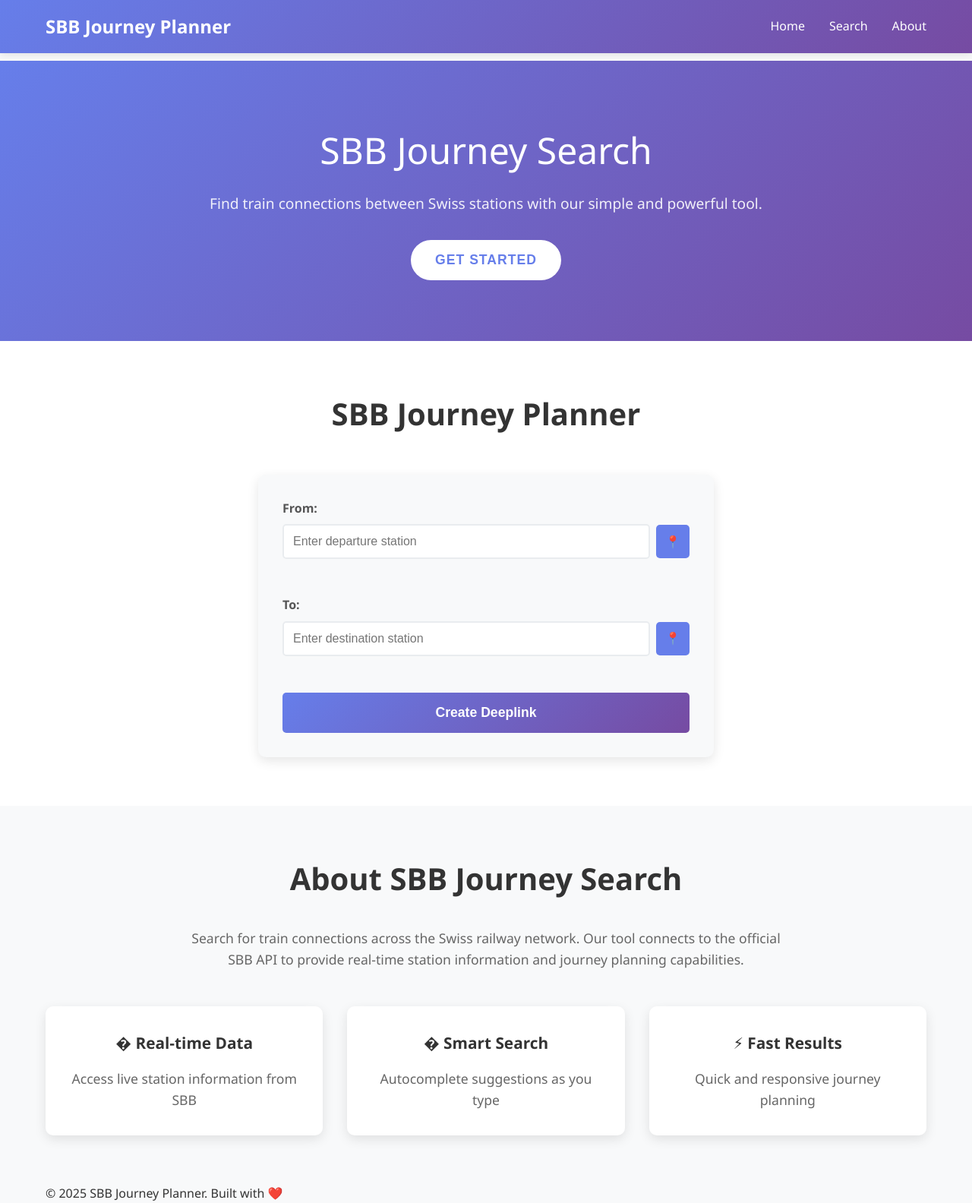
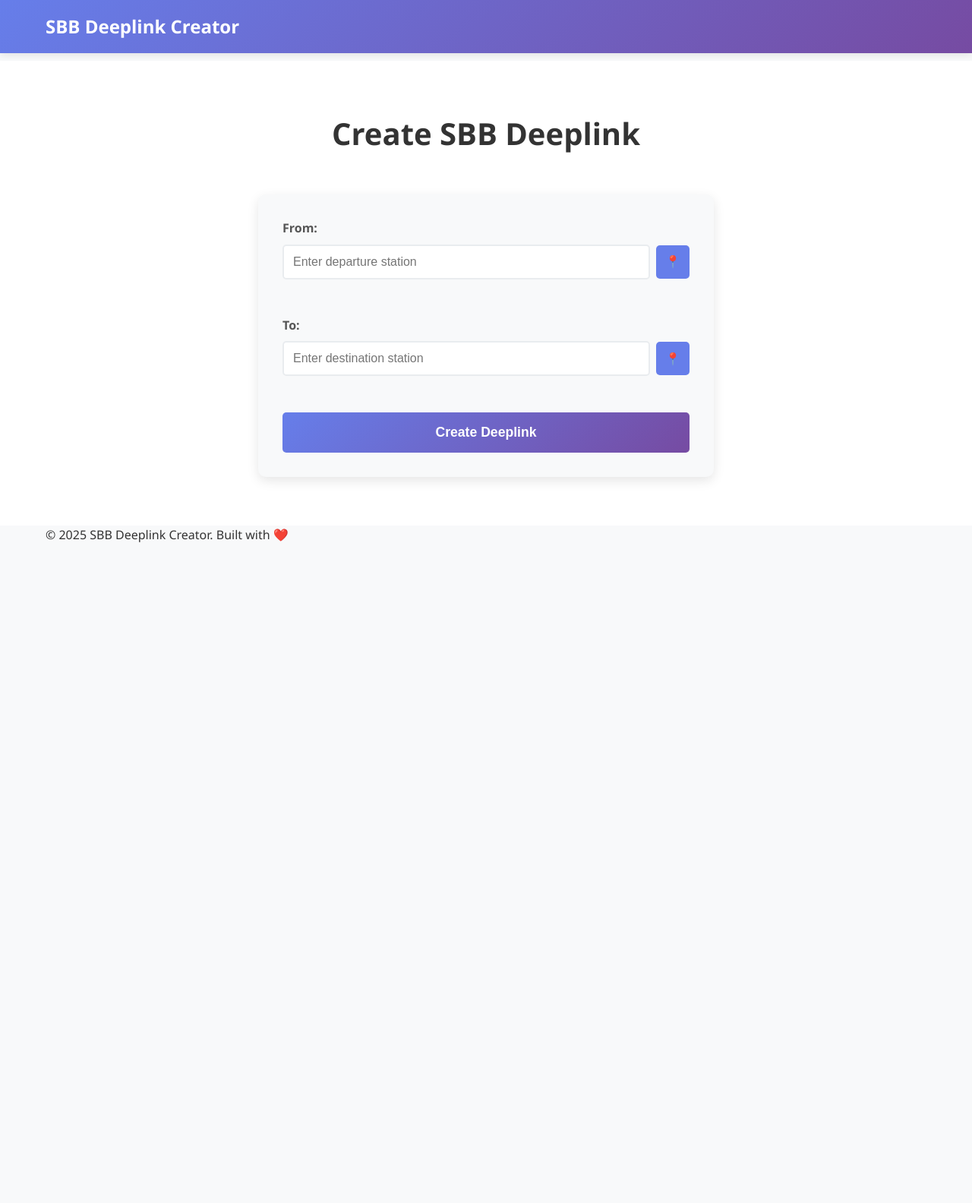
Before and after one commit to noahzarro/sbb-deeplink-creator, a plain HTML site: page index.html in a window 1280 px wide. Shown: the whole page at 76% size. After the commit the page ends 800 px from the top, so only its background shows below. Drawn offline with Linux system fonts and the light colour scheme.

Commit message:
fixed layout

```diff
--- a/index.html
+++ b/index.html
@@ -3,35 +3,22 @@
 <head>
     <meta charset="UTF-8">
     <meta name="viewport" content="width=device-width, initial-scale=1.0">
-    <title>SBB Journey Planner</title>
+    <title>SBB Deeplink Creator</title>
     <link rel="stylesheet" href="styles.css">
 </head>
 <body>
     <header>
         <nav>
             <div class="nav-container">
-                <h1 class="logo">SBB Journey Planner</h1>
-                <ul class="nav-menu">
-                    <li><a href="#home">Home</a></li>
-                    <li><a href="#generator">Search</a></li>
-                    <li><a href="#about">About</a></li>
-                </ul>
+                <h1 class="logo">SBB Deeplink Creator</h1>
             </div>
         </nav>
     </header>
 
     <main>
-        <section id="home" class="hero">
-            <div class="container">
-                <h2>SBB Journey Search</h2>
-                <p>Find train connections between Swiss stations with our simple and powerful tool.</p>
-                <button id="get-started-btn" class="cta-button">Get Started</button>
-            </div>
-        </section>
-
         <section id="generator" class="generator-section">
             <div class="container">
-                <h3>SBB Journey Planner</h3>
+                <h3>Create SBB Deeplink</h3>
                 <form id="journey-form" class="generator-form">
                     <div class="form-group">
                         <label for="from">From:</label>
@@ -71,33 +58,11 @@
                 </div>
             </div>
         </section>
-
-        <section id="about" class="about-section">
-            <div class="container">
-                <h3>About SBB Journey Search</h3>
-                <p>Search for train connections across the Swiss railway network. Our tool connects to the official SBB API to provide real-time station information and journey planning capabilities.</p>
-
-                <div class="features">
-                    <div class="feature">
-                        <h4>� Real-time Data</h4>
-                        <p>Access live station information from SBB</p>
-                    </div>
-                    <div class="feature">
-                        <h4>� Smart Search</h4>
-                        <p>Autocomplete suggestions as you type</p>
-                    </div>
-                    <div class="feature">
-                        <h4>⚡ Fast Results</h4>
-                        <p>Quick and responsive journey planning</p>
-                    </div>
-                </div>
-            </div>
-        </section>
     </main>
 
     <footer>
         <div class="container">
-            <p>&copy; 2025 SBB Journey Planner. Built with ❤️</p>
+            <p>&copy; 2025 SBB Deeplink Creator. Built with ❤️</p>
         </div>
     </footer>
 
--- a/script.js
+++ b/script.js
@@ -1,7 +1,6 @@
 // DOM Elements
 const form = document.getElementById('journey-form');
 const resultSection = document.getElementById('result');
-const getStartedBtn = document.getElementById('get-started-btn');
 const generateBtn = document.querySelector('.generate-btn');
 const fromInput = document.getElementById('from');
 const toInput = document.getElementById('to');
@@ -24,14 +23,6 @@ document.addEventListener('DOMContentLoaded', function() {
 function initializeEventListeners() {
     // Form submission
     form.addEventListener('submit', handleFormSubmit);
-
-    // Get started button
-    getStartedBtn.addEventListener('click', scrollToGenerator);
-
-    // Smooth scrolling for navigation links
-    document.querySelectorAll('a[href^="#"]').forEach(anchor => {
-        anchor.addEventListener('click', handleSmoothScroll);
-    });
 
     // Autocomplete for "From" input
     fromInput.addEventListener('input', (e) => handleInputChange(e, 'from'));
@@ -344,26 +335,7 @@ function displayDeeplinkResult(deeplink) {
     }, 100);
 }
 
-// Scroll to generator section
-function scrollToGenerator() {
-    document.getElementById('generator').scrollIntoView({
-        behavior: 'smooth'
-    });
-}
-
-// Handle smooth scrolling for navigation
-function handleSmoothScroll(e) {
-    e.preventDefault();
-    const targetId = this.getAttribute('href');
-    const targetSection = document.querySelector(targetId);
-
-    if (targetSection) {
-        targetSection.scrollIntoView({
-            behavior: 'smooth',
-            block: 'start'
-        });
-    }
-}
+// ...existing code...
 
 // Toast notification
 function showToast(message, type = 'error') {
```
